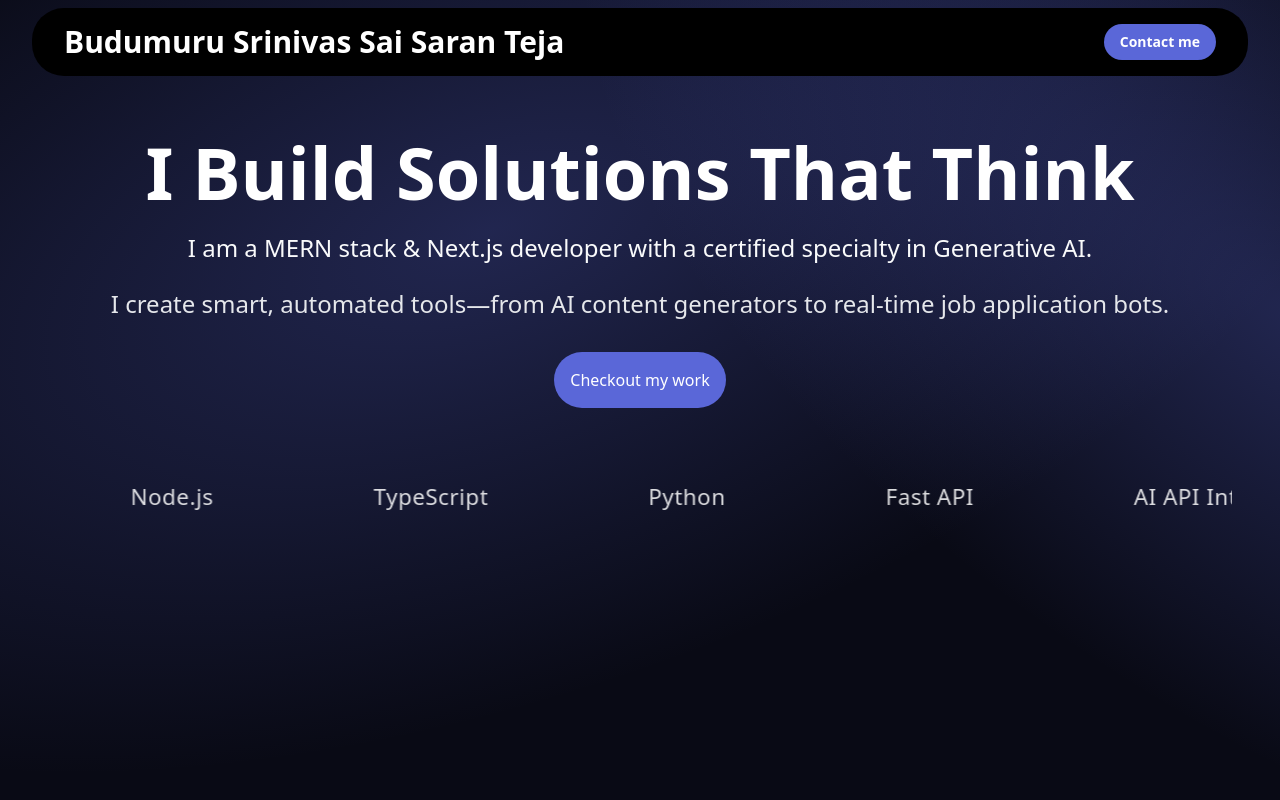
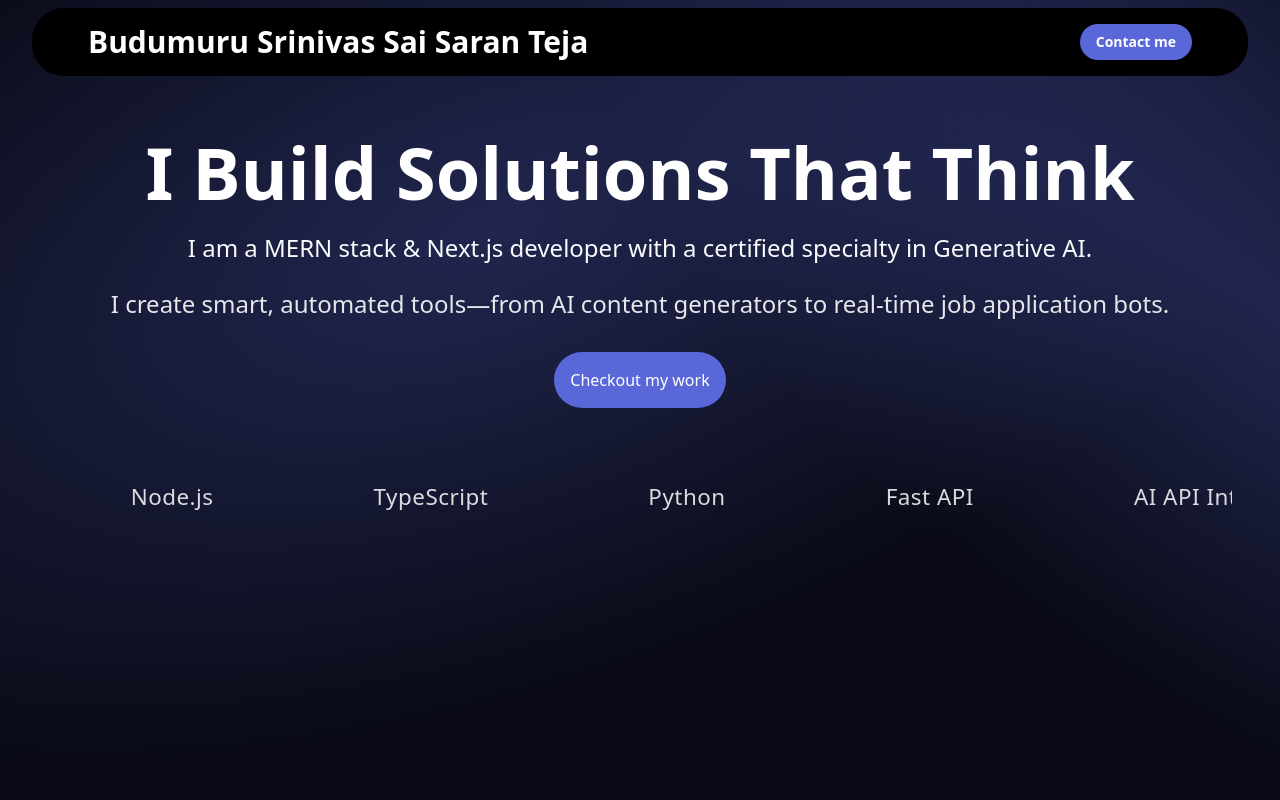
Before and after one commit to TejaBudumuru3/my-portfolio, a Next.js app: page / in a window 1280 px wide. Shown: the top 800 px of the page. Built offline with nearby package versions, Linux system fonts and the light colour scheme.

Commit message:
adding space in navbar

```diff
--- a/app/components/NavBar.tsx
+++ b/app/components/NavBar.tsx
@@ -6,7 +6,7 @@ export const NavBar = () => {
 
             {/* This inner div has the background, padding, and rounded corners.
                 `flex` and `justify-between` are now on this element. */}
-            <div className="flex justify-between items-center bg-black rounded-4xl p-4 px-2 px-8">
+            <div className="flex justify-between items-center bg-black rounded-4xl p-4 px-8 md:px-10 lg:px-14">
 
                 {/* Your content (no changes needed) */}
                 <div className="text-white font-bold flex items-center gap-3">
```
